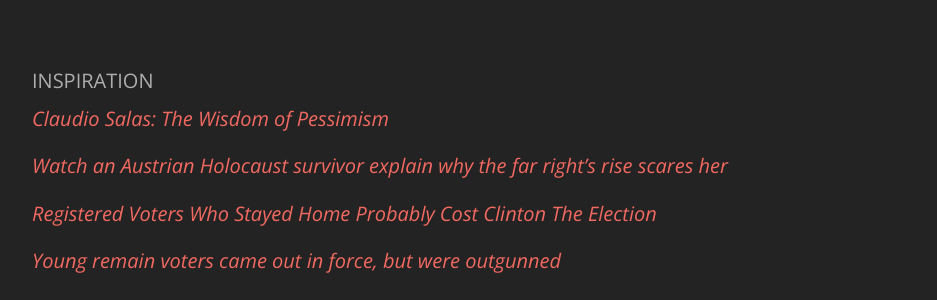
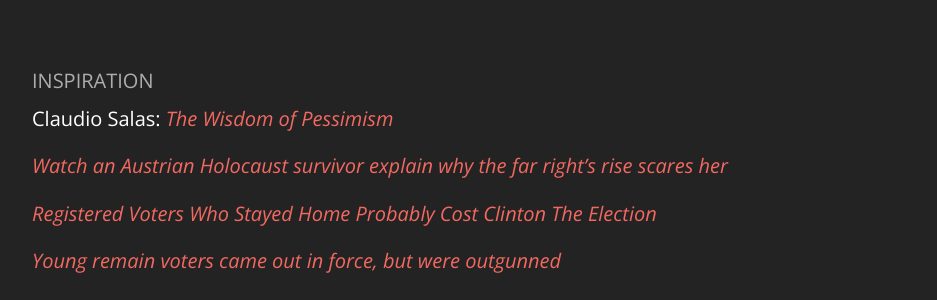
Before and after one commit to gorociao/peprally-website, a Jekyll site: the page built from deareu-press.markdown, in a window 1280 px wide and 900 px high, scrolled down 7172 px. Shown: the part 155-455 px from the top of the window, without its empty margins (168-1105 px from the left). Built offline with Jekyll 4.4.1, drawn with Linux system fonts in a browser that asks for light colours.

Commit message:
small link change

```diff
--- a/deareu-press.markdown
+++ b/deareu-press.markdown
@@ -156,7 +156,7 @@ Erica Gorochow
 
 {: .large-top-margin }
 ## INSPIRATION
-[*Claudio Salas: The Wisdom of Pessimism*](http://motionographer.com/2015/10/27/making-the-wisdom-of-pessimism/)<br/>
+Claudio Salas: [*The Wisdom of Pessimism*](http://motionographer.com/2015/10/27/making-the-wisdom-of-pessimism/)<br/>
 
 [*Watch an Austrian Holocaust survivor explain why the far right's rise scares her*](http://www.vox.com/world/2016/11/30/13784954/austria-gertrude-holocaust-survivor-presidential-election)<br/>
 
```
